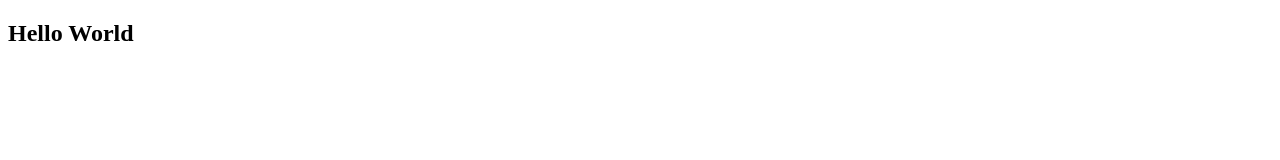
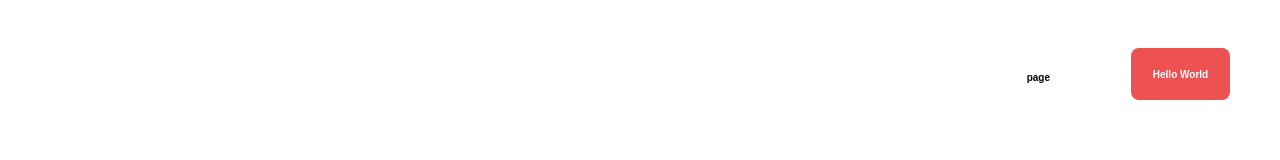
Before and after one commit to adam2o2/EngiNet, a plain HTML site: page index.html in a window 1280 px wide. Drawn offline with Linux system fonts and the light colour scheme.

Commit message:
Added the first button

```diff
--- a/index.html
+++ b/index.html
@@ -3,9 +3,12 @@
 <head>
     <meta charset="UTF-8">
     <meta name="viewport" content="width=device-width, initial-scale=1.0">
+    <link rel="stylesheet" href="style.css">
     <title>Document</title>
 </head>
 <body>
-    <h2>Hello World</h2>
+    <button class="tbone"><h2>Hello World</h2></button>
+    <div class="rex"><h2>page</h2></div>
+
 </body>
 </html>
--- a/style.css
+++ b/style.css
@@ -1,7 +1,39 @@
 h2{
-    color: lightcoral;
+    color: white;
+    text-align: center;
+    font-size: 10px;
+    font-family:sans-serif
+}
+
+.rex h2{
+    color: black;
+    position: absolute;
+    top: 8%;
+    right: 0%;
+    margin-right: 230px;
+    font-family:sans-serif
+}
+.rex:hover{
+    color: blue;
 }
 
 body{
-    background-color: #0f0f0f;
+    background-color: white;
 }
+
+.tbone{
+    width: 99px;
+    height: 52px;
+    background: #EE5151;
+    border-radius: 8px;
+    border: none;
+    cursor: pointer;
+    position: absolute;
+    top: 6%;
+    right: 0%;
+    margin-right: 50px;
+}
+
+.tbone:hover{
+    background-color: blue;
+}
```
